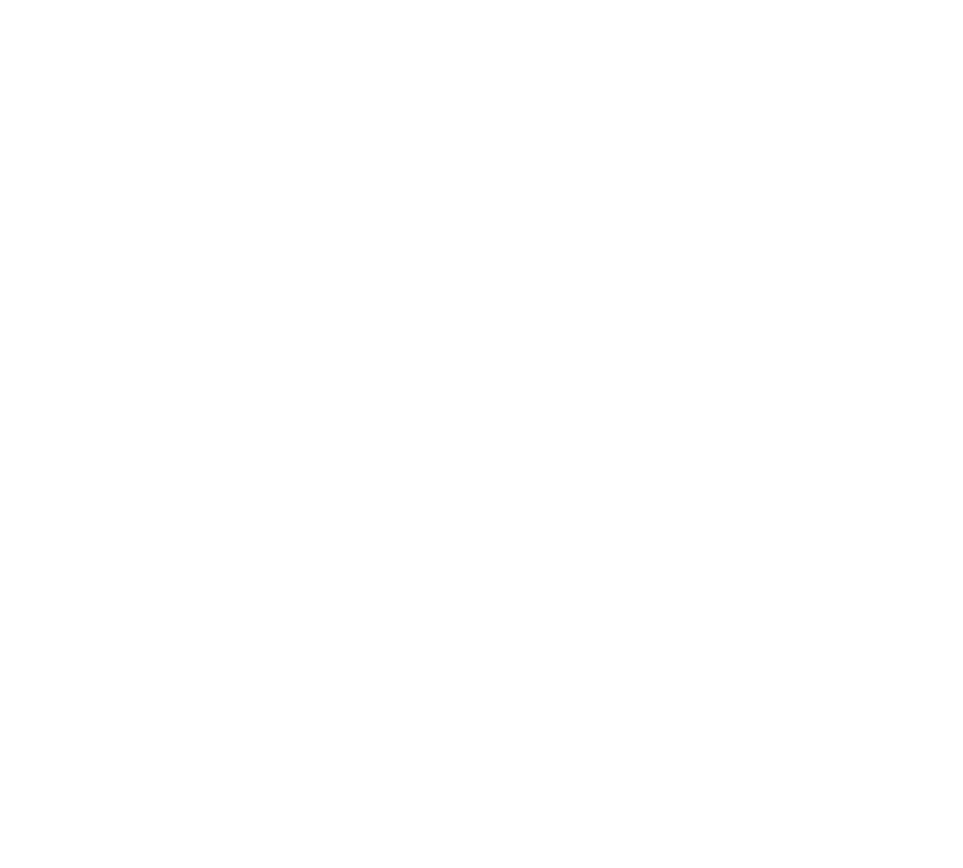
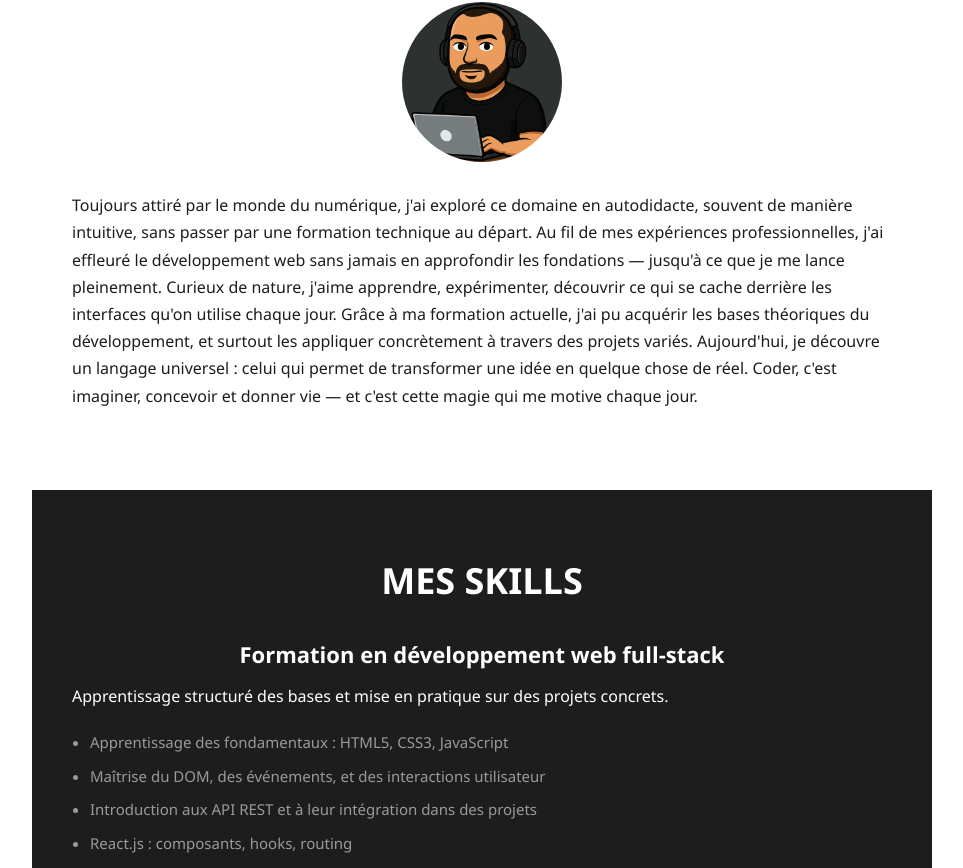
Before and after one commit to NabilY-5/checkpoint4, a React (Vite) app in the folder client/: page /about in a window 1280 px wide. Before the commit this address had no page. Shown: the part 224-1092 px from the top of the page, without its empty margins (158-1121 px from the left). Before the commit the page ends 800 px from the top, so only its background shows below. Built offline with nearby package versions, Linux system fonts and the light colour scheme.

Commit message:
feat: work on about page

```diff
--- a/client/src/main.tsx
+++ b/client/src/main.tsx
@@ -12,7 +12,7 @@
 // Try creating these components in the "pages" folder
 import Homepage from "./pages/Homepage/Homepage";
 import Projects from "./pages/Projects/Projects";
-// import About from "./pages/About";
+import About from "./pages/About/About";
 // import Contact from "./pages/Contact";
 
 /* ************************************************************************* */
@@ -26,6 +26,7 @@
     children: [
       { path: "/", element: <Homepage /> },
       { path: "/projects", element: <Projects /> },
+      { path: "/about", element: <About /> },
     ], // Renders the App component for the home page
   },
   // Try adding a new route! For example, "/about" with an About component
--- /dev/null
+++ b/client/src/pages/About/About.tsx
@@ -0,0 +1,83 @@
+import "./about.css";
+
+const About = () => {
+  return (
+    <div>
+      <section className="about-me-section">
+        <h2>QUI SUIS-JE?</h2>
+        <img src="/portrait.png" alt="Developpeur" className="about-img" />
+        <p>
+          Toujours attiré par le monde du numérique, j'ai exploré ce domaine en
+          autodidacte, souvent de manière intuitive, sans passer par une
+          formation technique au départ. Au fil de mes expériences
+          professionnelles, j'ai effleuré le développement web sans jamais en
+          approfondir les fondations — jusqu'à ce que je me lance pleinement.
+          Curieux de nature, j'aime apprendre, expérimenter, découvrir ce qui se
+          cache derrière les interfaces qu'on utilise chaque jour. Grâce à ma
+          formation actuelle, j'ai pu acquérir les bases théoriques du
+          développement, et surtout les appliquer concrètement à travers des
+          projets variés. Aujourd'hui, je découvre un langage universel : celui
+          qui permet de transformer une idée en quelque chose de réel. Coder,
+          c'est imaginer, concevoir et donner vie — et c'est cette magie qui me
+          motive chaque jour.
+        </p>
+      </section>
+
+      <section className="formation-section">
+        <h2>MES SKILLS</h2>
+
+        <h3>Formation en développement web full-stack</h3>
+        <p>
+          Apprentissage structuré des bases et mise en pratique sur des projets
+          concrets.
+        </p>
+        <ul className="formation-list">
+          <li>Apprentissage des fondamentaux : HTML5, CSS3, JavaScript</li>
+          <li>
+            Maîtrise du DOM, des événements, et des interactions utilisateur
+          </li>
+          <li>
+            Introduction aux API REST et à leur intégration dans des projets
+          </li>
+          <li>React.js : composants, hooks, routing</li>
+          <li>
+            Node.js & Express : création de serveurs et gestion des routes
+          </li>
+          <li>
+            MySQL : base de données relationnelle, création de tables et
+            requêtes SQL
+          </li>
+          <li>Postman : tests d'API REST, gestion des requêtes HTTP</li>
+          <li>Git & GitHub : gestion de version et collaboration</li>
+          <li>Figma : wireframes et maquettes</li>
+        </ul>
+      </section>
+      <section className="vision-section">
+        <h2>VISION & VALEURS</h2>
+
+        <h3>Apprentissage continu</h3>
+        <p>
+          Le développement web est pour moi un terrain d'exploration permanent.
+          Chaque projet est une opportunité d'apprendre et de tester.
+        </p>
+
+        <h3>Curiosité & autonomie</h3>
+        <p>
+          Je suis guidé par une curiosité naturelle. Plutôt que d'attendre les
+          réponses, je vais les chercher et je les construis.
+        </p>
+
+        <h3>Création utile</h3>
+        <p>
+          Le code est bien plus qu'un outil technique : il permet de résoudre
+          des problèmes concrets et de créer des expériences qui ont du sens.
+        </p>
+
+        <h3>Collaboration & partage</h3>
+        <p>Le travail d'équipe et les échanges me motivent.</p>
+      </section>
+    </div>
+  );
+};
+
+export default About;
--- /dev/null
+++ b/client/src/pages/About/about.css
@@ -0,0 +1,95 @@
+.about-me-section,
+.formation-section,
+.vision-section {
+  padding: 40px 20px;
+  color: #1d1d1d;
+}
+
+.about-me-section {
+  background-color: #fff;
+}
+
+.formation-section {
+  background-color: #1d1d1d;
+  color: #fff;
+}
+
+.vision-section {
+  background-color: #fff;
+}
+
+.about-me-section h2,
+.formation-section h2,
+.vision-section h2 {
+  font-size: 1.8rem;
+  font-weight: bold;
+  margin-bottom: 25px;
+  text-align: center;
+}
+
+.about-me-section h3,
+.formation-section h3,
+.vision-section h3 {
+  margin-bottom: 10px;
+  text-align: center;
+}
+
+.about-me-section p,
+.formation-section p,
+.vision-section p {
+  margin-bottom: 20px;
+}
+
+.about-img {
+  display: block;
+  max-width: 180px;
+  border-radius: 50%;
+  margin: 0 auto 20px;
+}
+
+.formation-list {
+  padding-left: 18px;
+}
+
+.formation-list li {
+  margin-bottom: 8px;
+  color: #9a9a9a;
+  font-weight: 500;
+}
+
+@media screen and (min-width: 1200px) {
+  .about-me-section,
+  .formation-section,
+  .vision-section {
+    max-width: 900px;
+    margin: 0 auto;
+    padding: 60px 40px;
+  }
+
+  .about-me-section h2,
+  .formation-section h2,
+  .vision-section h2 {
+    font-size: 36px;
+  }
+
+  .about-me-section h3,
+  .formation-section h3,
+  .vision-section h3 {
+    font-size: 22px;
+  }
+
+  .about-me-section p,
+  .formation-section p,
+  .vision-section p {
+    font-size: 16px;
+  }
+
+  .about-img {
+    max-width: 160px;
+    margin-bottom: 30px;
+  }
+
+  .formation-list li {
+    font-size: 15px;
+  }
+}
--- a/package.json
+++ b/package.json
@@ -34,5 +34,8 @@
     "@commitlint/config-conventional": "^19.8.0",
     "concurrently": "^9.1.2",
     "validate-branch-name": "^1.3.2"
+  },
+  "dependencies": {
+    "react-icons": "^5.5.0"
   }
 }
```
Also changed, not shown: client/public/portrait.png (added).
